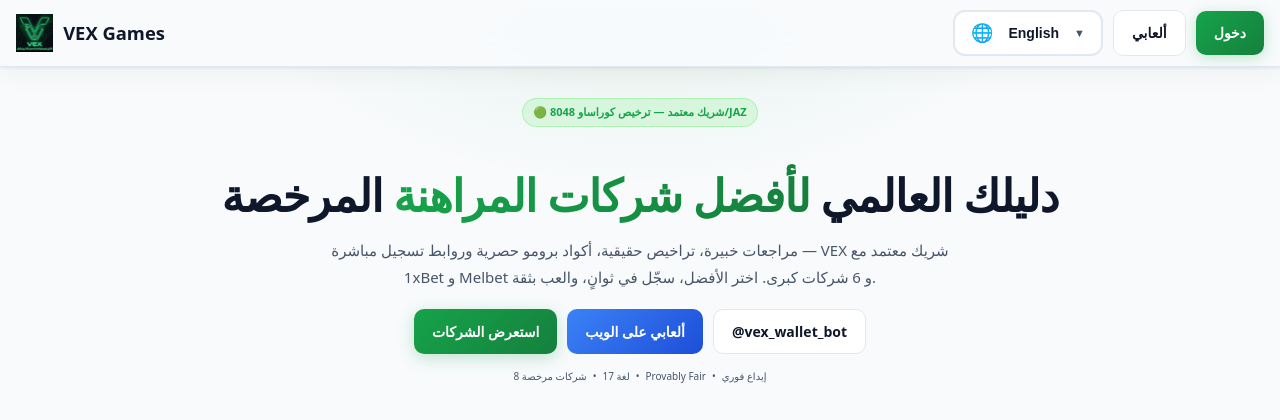
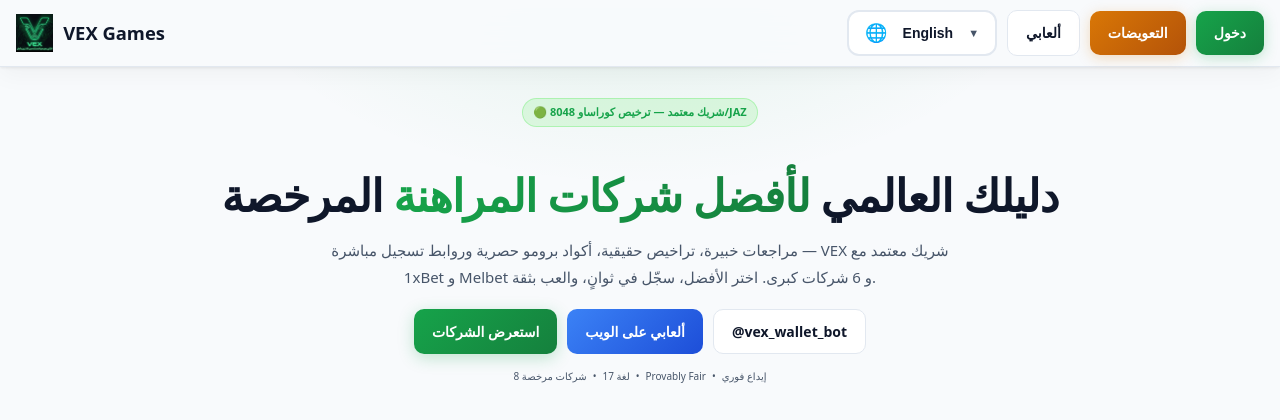
Before and after one commit to duxexch/boterx, a Flask app: page / in a window 1280 px wide. Shown: the top 420 px of the page. Run offline with Flask 3, Linux system fonts and the light colour scheme; some libraries are stand-ins or nearby versions.

Commit message:
feat: add compensation button to navbar (desktop + mobile) with 17-language i18n

```diff
--- a/dashboard/templates/landing.html
+++ b/dashboard/templates/landing.html
@@ -204,6 +204,7 @@ window.I18N_TRANSLATIONS = {
     faq_a4: "\u0645\u062d\u0641\u0638\u0629 VEX \u0645\u0646\u0641\u0635\u0644\u0629 \u2014 \u062a\u0648\u062f\u0639 \u0639\u0628\u0631 \u0641\u0648\u062f\u0627\u0641\u0648\u0646 \u0643\u0627\u0634/\u0633\u062a\u0633\u064a \u0628\u064a/\u0628\u0646\u0643\u064a\u060c \u062a\u0644\u0639\u0628\u060c \u062a\u0633\u062d\u0628 \u0628\u0646\u0641\u0633 \u0627\u0644\u0648\u0633\u064a\u0644\u0629 \u0628\u0625\u0634\u0631\u0627\u0641 24/7. \u0627\u0644\u062a\u0639\u0648\u064a\u0636 \u0639\u0628\u0631 SVRP \u064a\u0636\u0645\u0646 100%.",
     nav_companies: "\u0627\u0644\u0634\u0631\u0643\u0627\u062a",
     nav_games: "\u0623\u0644\u0639\u0627\u0628\u064a",
+    nav_compensation: "التعويضات",
     nav_login: "\u062f\u062e\u0648\u0644",
     nav_bot: "@vex_wallet_bot",
     mobile_menu_title: "\u0627\u0644\u0642\u0627\u0626\u0645\u0629",
@@ -281,6 +282,7 @@ window.I18N_TRANSLATIONS = {
     faq_a4: "The VEX wallet is separate \u2014 deposit via Vodafone Cash/STC Pay/Bank, play, withdraw via the same method with 24/7 supervision. SVRP compensation guarantees 100%.",
     nav_companies: "Companies",
     nav_games: "My Games",
+    nav_compensation: "Compensation",
     nav_login: "Login",
     nav_bot: "@vex_wallet_bot",
     mobile_menu_title: "Menu",
@@ -358,6 +360,7 @@ window.I18N_TRANSLATIONS = {
     faq_a4: "Le portefeuille VEX est s\u00e9par\u00e9 \u2014 d\u00e9posez via Vodafone Cash/STC Pay/Banque, jouez, retirez via la m\u00eame m\u00e9thode avec supervision 24/7. La compensation SVRP garantit 100%.",
     nav_companies: "Entreprises",
     nav_games: "Mes Jeux",
+    nav_compensation: "Compensation",
     nav_login: "Connexion",
     nav_bot: "@vex_wallet_bot",
     mobile_menu_title: "Menu",
@@ -435,6 +438,7 @@ window.I18N_TRANSLATIONS = {
     faq_a4: "La billetera VEX es separada \u2014 depositas v\u00eda Vodafone Cash/STC Pay/Banco, juegas, retiras mismo m\u00e9todo con supervisi\u00f3n 24/7. La compensaci\u00f3n SVRP garantiza 100%.",
     nav_companies: "Empresas",
     nav_games: "Mis Juegos",
+    nav_compensation: "Compensación",
     nav_login: "Acceso",
     nav_bot: "@vex_wallet_bot",
     mobile_menu_title: "Men\u00fa",
@@ -512,6 +516,7 @@ window.I18N_TRANSLATIONS = {
     faq_a4: "Wir unterstützen verschiedene Zahlungsmethoden, darunter Kryptowährungen, Bankkarten und E-Wallets.",
     nav_companies: "Unternehmen",
     nav_games: "Spiele",
+    nav_compensation: "Entschädigung",
     nav_login: "Anmelden",
     nav_bot: "@vex_wallet_bot",
     mobile_menu_title: "Menü",
@@ -589,6 +594,7 @@ window.I18N_TRANSLATIONS = {
     faq_a4: "Supportiamo vari metodi di pagamento, tra cui criptovalute, carte bancarie e portafogli elettronici.",
     nav_companies: "Operatori",
     nav_games: "Giochi",
+    nav_compensation: "Compensazione",
     nav_login: "Accedi",
     nav_bot: "@vex_wallet_bot",
     mobile_menu_title: "Menu",
@@ -666,6 +672,7 @@ window.I18N_TRANSLATIONS = {
     faq_a4: "Aceitamos vários métodos de pagamento, incluindo criptomoedas, cartões bancários e carteiras digitais.",
     nav_companies: "Casas de Apostas",
     nav_games: "Jogos",
+    nav_compensation: "Compensação",
     nav_login: "Entrar",
     nav_bot: "@vex_wallet_bot",
     mobile_menu_title: "Menu",
@@ -743,6 +750,7 @@ window.I18N_TRANSLATIONS = {
     faq_a4: "Мы поддерживаем различные способы оплаты, включая криптовалюты, банковские карты и электронные кошельки.",
     nav_companies: "Букмекеры",
     nav_games: "Игры",
+    nav_compensation: "Компенсации",
     nav_login: "Войти",
     nav_bot: "@vex_wallet_bot",
     mobile_menu_title: "Меню",
@@ -820,6 +828,7 @@ window.I18N_TRANSLATIONS = {
     faq_a4: "我们支持多种支付方式，包括加密货币、银行卡和电子钱包。",
     nav_companies: "博彩公司",
     nav_games: "游戏",
+    nav_compensation: "赔偿",
     nav_login: "登录",
     nav_bot: "@vex_wallet_bot",
     mobile_menu_title: "菜单",
@@ -897,6 +906,7 @@ window.I18N_TRANSLATIONS = {
     faq_a4: "Kripto para birimleri, banka kartları ve e-cüzdanlar dahil çeşitli ödeme yöntemlerini destekliyoruz.",
     nav_companies: "Şirketler",
     nav_games: "Oyunlar",
+    nav_compensation: "Tazminat",
     nav_login: "Giriş Yap",
     nav_bot: "@vex_wallet_bot",
     mobile_menu_title: "Menü",
@@ -974,6 +984,7 @@ window.I18N_TRANSLATIONS = {
     faq_a4: "ہم کرپٹو کرنسی، بینک کارڈز اور ای-والیٹ سمیت مختلف ادائیگی کے طریقے فراہم کرتے ہیں۔",
     nav_companies: "کمپنیاں",
     nav_games: "گیمز",
+    nav_compensation: "معاوضہ",
     nav_login: "لاگ ان",
     nav_bot: "@vex_wallet_bot",
     mobile_menu_title: "مینو",
@@ -1051,6 +1062,7 @@ window.I18N_TRANSLATIONS = {
     faq_a4: "हम क्रिप्टोकरेंसी, बैंक कार्ड और ई-वॉलेट सहित विभिन्न भुगतान विधियों का समर्थन करते हैं।",
     nav_companies: "कंपनियाँ",
     nav_games: "गेम्स",
+    nav_compensation: "क्षतिपूर्ति",
     nav_login: "लॉग इन",
     nav_bot: "@vex_wallet_bot",
     mobile_menu_title: "मेन्यू",
@@ -1128,6 +1140,7 @@ window.I18N_TRANSLATIONS = {
     faq_a4: "ما روش‌های پرداخت مختلفی از جمله ارزهای دیجیتال، کارت‌های بانکی و کیف پول‌های الکترونیکی را پشتیبانی می‌کنیم.",
     nav_companies: "شرکت‌ها",
     nav_games: "بازی‌ها",
+    nav_compensation: "جبران خسارت",
     nav_login: "ورود",
     nav_bot: "@vex_wallet_bot",
     mobile_menu_title: "منو",
@@ -1205,6 +1218,7 @@ window.I18N_TRANSLATIONS = {
     faq_a4: "Kami mendukung berbagai metode pembayaran termasuk cryptocurrency, kartu bank, dan e-wallet.",
     nav_companies: "Perusahaan",
     nav_games: "Game",
+    nav_compensation: "Kompensasi",
     nav_login: "Masuk",
     nav_bot: "@vex_wallet_bot",
     mobile_menu_title: "Menu",
@@ -1282,6 +1296,7 @@ window.I18N_TRANSLATIONS = {
     faq_a4: "暗号通貨、銀行カード、電子ウォレットなど、さまざまな支払い方法をサポートしています。",
     nav_companies: "会社",
     nav_games: "ゲーム",
+    nav_compensation: "補償",
     nav_login: "ログイン",
     nav_bot: "@vex_wallet_bot",
     mobile_menu_title: "メニュー",
@@ -1359,6 +1374,7 @@ window.I18N_TRANSLATIONS = {
     faq_a4: "암호화폐, 은행 카드, 전자지갑 등 다양한 결제 수단을 지원합니다.",
     nav_companies: "회사",
     nav_games: "게임",
+    nav_compensation: "보상",
     nav_login: "로그인",
     nav_bot: "@vex_wallet_bot",
     mobile_menu_title: "메뉴",
@@ -1436,6 +1452,7 @@ window.I18N_TRANSLATIONS = {
     faq_a4: "เรารองรับวิธีการชำระเงินที่หลากหลาย รวมถึงสกุลเงินดิจิทัล บัตรธนาคาร และกระเป๋าเงินอิเล็กทรอนิกส์",
     nav_companies: "บริษัท",
     nav_games: "เกม",
+    nav_compensation: "การชดเชย",
     nav_login: "เข้าสู่ระบบ",
     nav_bot: "@vex_wallet_bot",
     mobile_menu_title: "เมนู",
@@ -1608,6 +1625,9 @@ footer a:hover{text-decoration:underline}
 .btn-primary{background:linear-gradient(135deg,var(--green),var(--green2));color:#fff;box-shadow:0 3px 14px rgba(22,163,74,.25)}
 .btn-primary:hover{box-shadow:0 5px 20px rgba(22,163,74,.35);transform:translateY(-1px)}
 .btn-primary:active{transform:scale(.98)}
+.btn-compensation{background:linear-gradient(135deg,#d97706,#b45309);color:#fff;box-shadow:0 3px 14px rgba(217,119,6,.25)}
+.btn-compensation:hover{box-shadow:0 5px 20px rgba(217,119,6,.35);transform:translateY(-1px)}
+.btn-compensation:active{transform:scale(.98)}
 .btn-secondary{background:var(--surface);color:var(--text);border:1px solid var(--border)}
 .btn-secondary:hover{background:var(--surface2);border-color:var(--green)}
 .btn-text{font-weight:700}
@@ -1758,6 +1778,11 @@ footer a:hover{text-decoration:underline}
       <span class="btn-text" data-i18n="nav_games">ألعابي</span>
     </a>
 
+    <!-- Compensation Button -->
+    <a href="/compensation-info" class="btn btn-compensation" aria-label="نظام التعويضات">
+      <span class="btn-text" data-i18n="nav_compensation">التعويضات</span>
+    </a>
+
     <!-- Login Button -->
     <a href="https://t.me/vex_wallet_bot?start=web_auth" class="btn btn-primary" target="_blank" rel="noopener" aria-label="تسجيل الدخول">
       <span class="btn-text" data-i18n="nav_login">دخول</span>
@@ -1784,6 +1809,7 @@ footer a:hover{text-decoration:underline}
     <nav class="mobile-nav" aria-label="Mobile menu">
       <a href="#companies" class="mobile-nav-link" onclick="closeMobileMenu()" data-i18n="nav_companies">الشركات</a>
       <a href="/home" class="mobile-nav-link" onclick="closeMobileMenu()" data-i18n="nav_games">ألعابي</a>
+      <a href="/compensation-info" class="mobile-nav-link" onclick="closeMobileMenu()" style="color:#d97706;font-weight:700" data-i18n="nav_compensation">التعويضات</a>
       <a href="https://t.me/vex_wallet_bot?start=web_auth" class="mobile-nav-link mobile-nav-primary" target="_blank" rel="noopener" data-i18n="nav_login">دخول</a>
       <div class="mobile-divider"></div>
       <div class="mobile-lang-selector">
```
